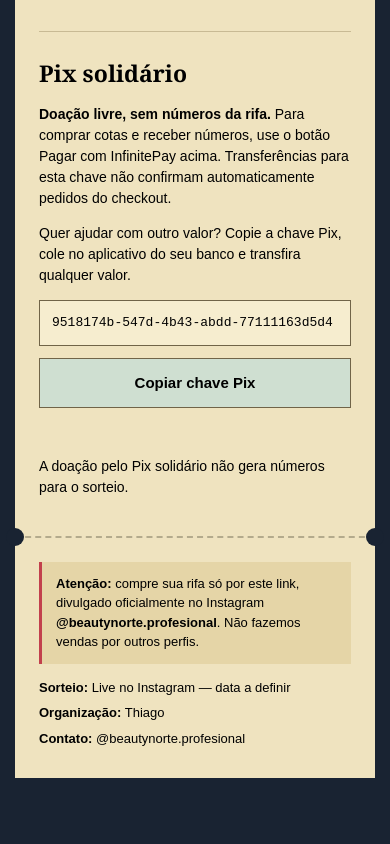
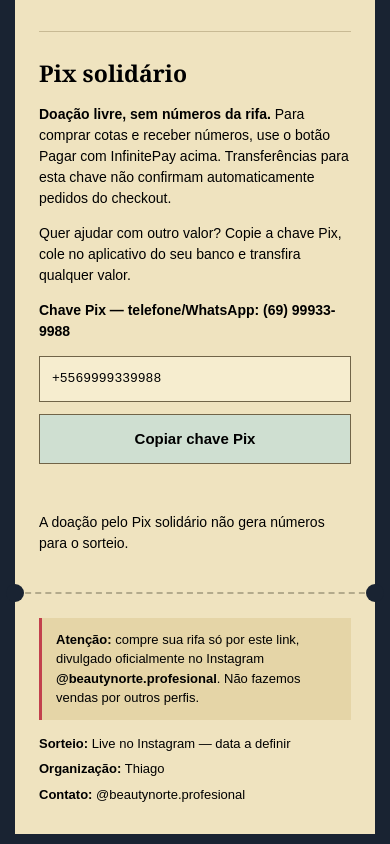
Before and after one commit to drmatheusmedeiros1-web/rifa-carro-, a website: page index.html in a window 390 px wide. Shown: the part 1936-2780 px from the top of the page. Before the commit the page ends 2724 px from the top, so only its background shows below. Drawn offline with Linux system fonts and the light colour scheme.

Commit message:
Change solidarity donation Pix key to requested phone number

```diff
--- a/index.html
+++ b/index.html
@@ -102,7 +102,8 @@
 <div class="pix" aria-labelledby="pix-title">
 <h3 id="pix-title">Pix solidário</h3><p><strong>Doação livre, sem números da rifa.</strong> Para comprar cotas e receber números, use o botão Pagar com InfinitePay acima. Transferências para esta chave não confirmam automaticamente pedidos do checkout.</p>
 <p>Quer ajudar com outro valor? Copie a chave Pix, cole no aplicativo do seu banco e transfira qualquer valor.</p>
-<div class="pix-key" id="pix-key">9518174b-547d-4b43-abdd-77111163d5d4</div>
+<p><strong>Chave Pix — telefone/WhatsApp: (69) 99933-9988</strong></p>
+<div class="pix-key" id="pix-key">+5569999339988</div>
 <button class="copy" id="copy" type="button">Copiar chave Pix</button>
 <p class="status" id="copy-status" aria-live="polite"></p>
 <p class="muted">A doação pelo Pix solidário não gera números para o sorteio.</p>
```
